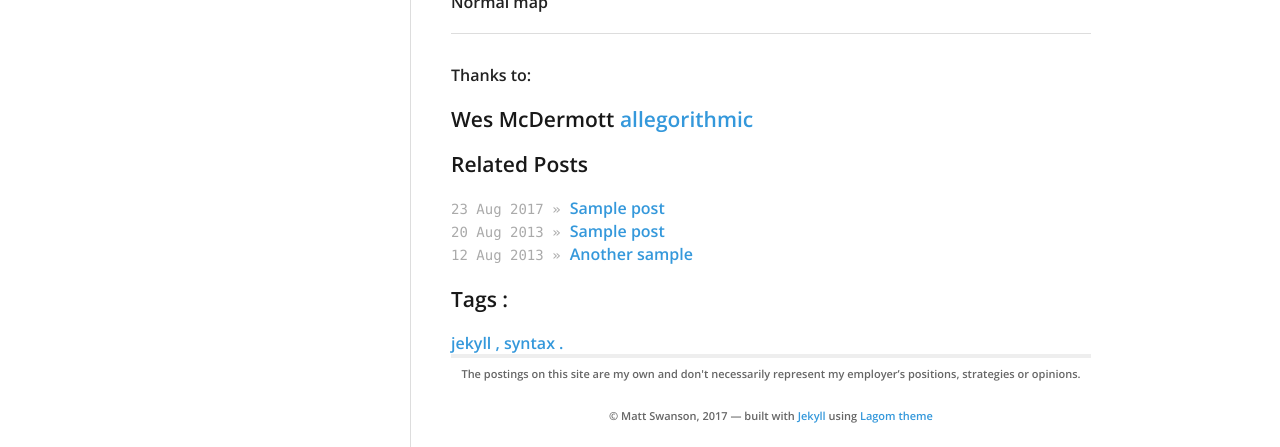
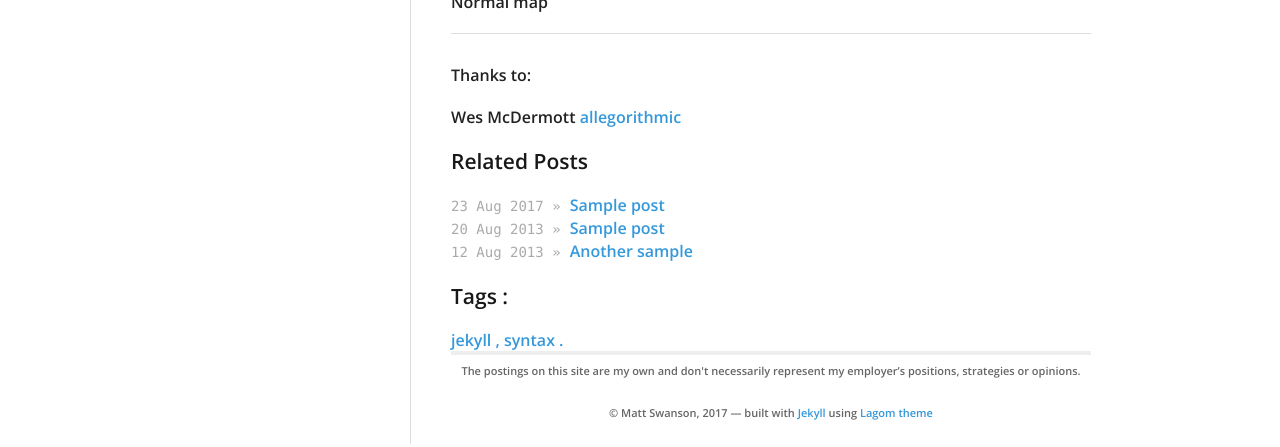
Before and after one commit to yoann01/ktmd, a Jekyll site: the page built from _posts/2017-08-23-PBR-Workflow.md, in a window 1280 px wide. Shown: the part 1880-2327 px from the top of the page. Built offline with Jekyll 4.4.1, drawn with Linux system fonts in a browser that asks for light colours; nearby versions of some CDN libraries.

```diff
--- a/_posts/2017-08-23-PBR-Workflow.md
+++ b/_posts/2017-08-23-PBR-Workflow.md
@@ -53,4 +53,4 @@ Normal map
 
 Thanks to:
 
-### Wes McDermott [allegorithmic ](https://www.allegorithmic.com/)
+ Wes McDermott [allegorithmic ](https://www.allegorithmic.com/)
```
